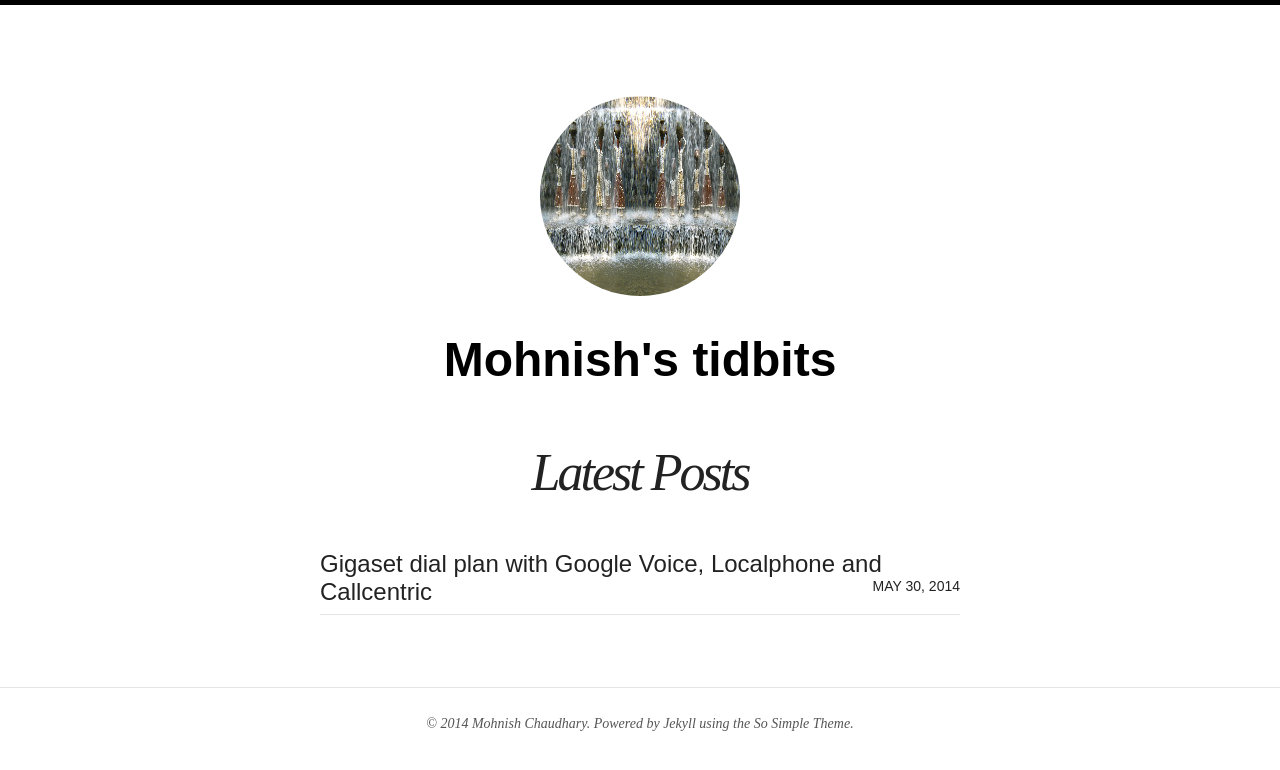
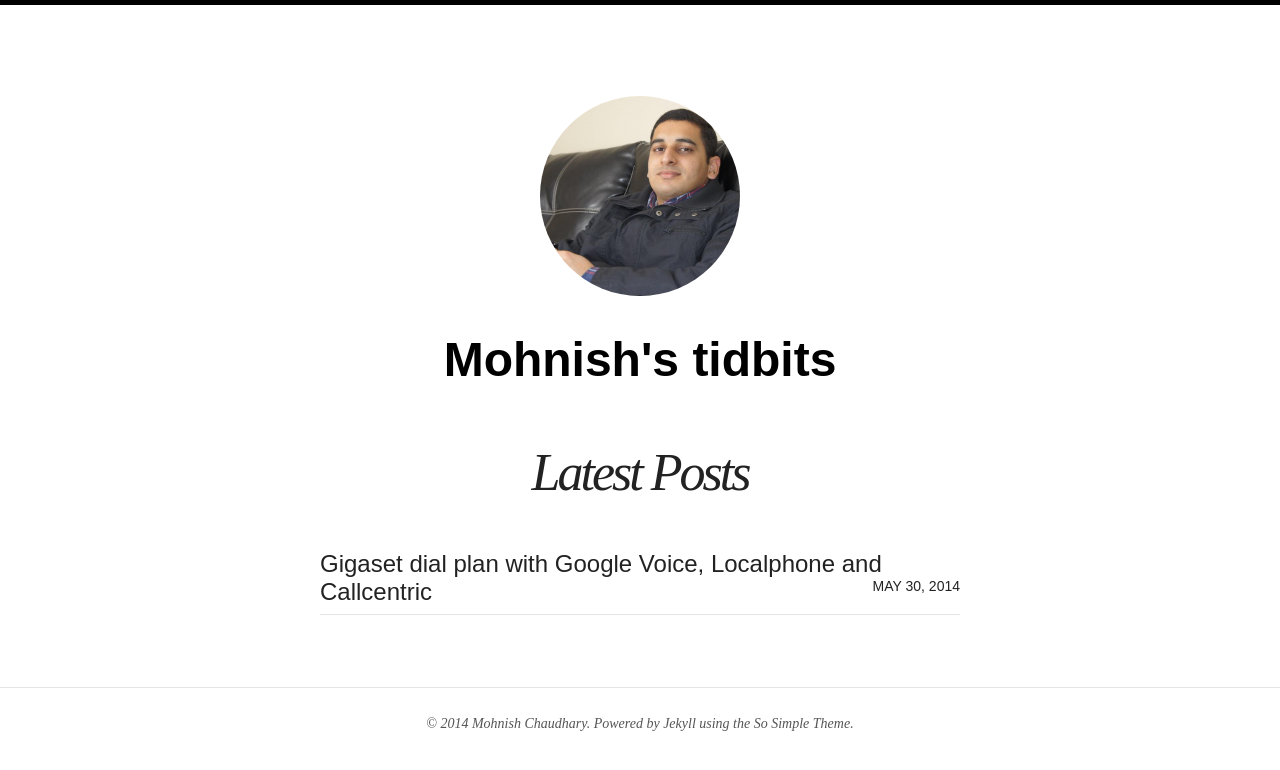
Before and after one commit to mohnish82/mohnish82.github.io, a Jekyll site: the page built from index.html, in a window 1280 px wide. Shown: the top 770 px of the page. Built offline with Jekyll 4.4.1, drawn with Linux system fonts in a browser that asks for light colours; nearby versions of some CDN libraries.

Commit message:
blog image changes

```diff
--- a/_config.yml
+++ b/_config.yml
@@ -1,6 +1,6 @@
 title:	Mohnish's tidbits
 description:
-logo:	rock-garden-chd.png
+logo:	mc-face.jpg
 disqus_shortname:
 search:           true
 # Change url to your domain. Leave localhost server or blank when working locally.
```
Also changed, not shown: images/rock-garden-chd.png (deleted), images/so-simple-sample-image-1.jpg, images/white-dot.jpg (added).
